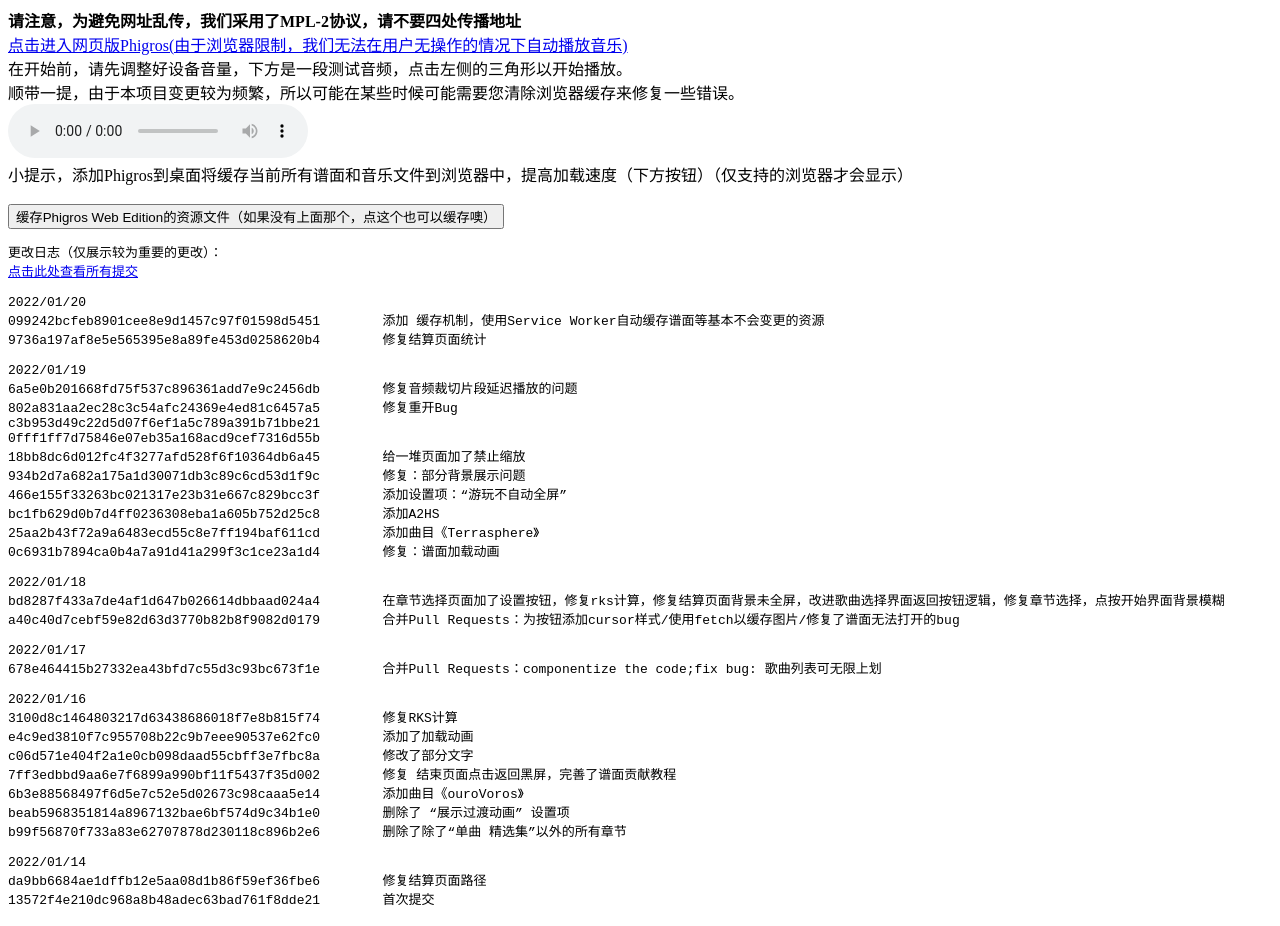
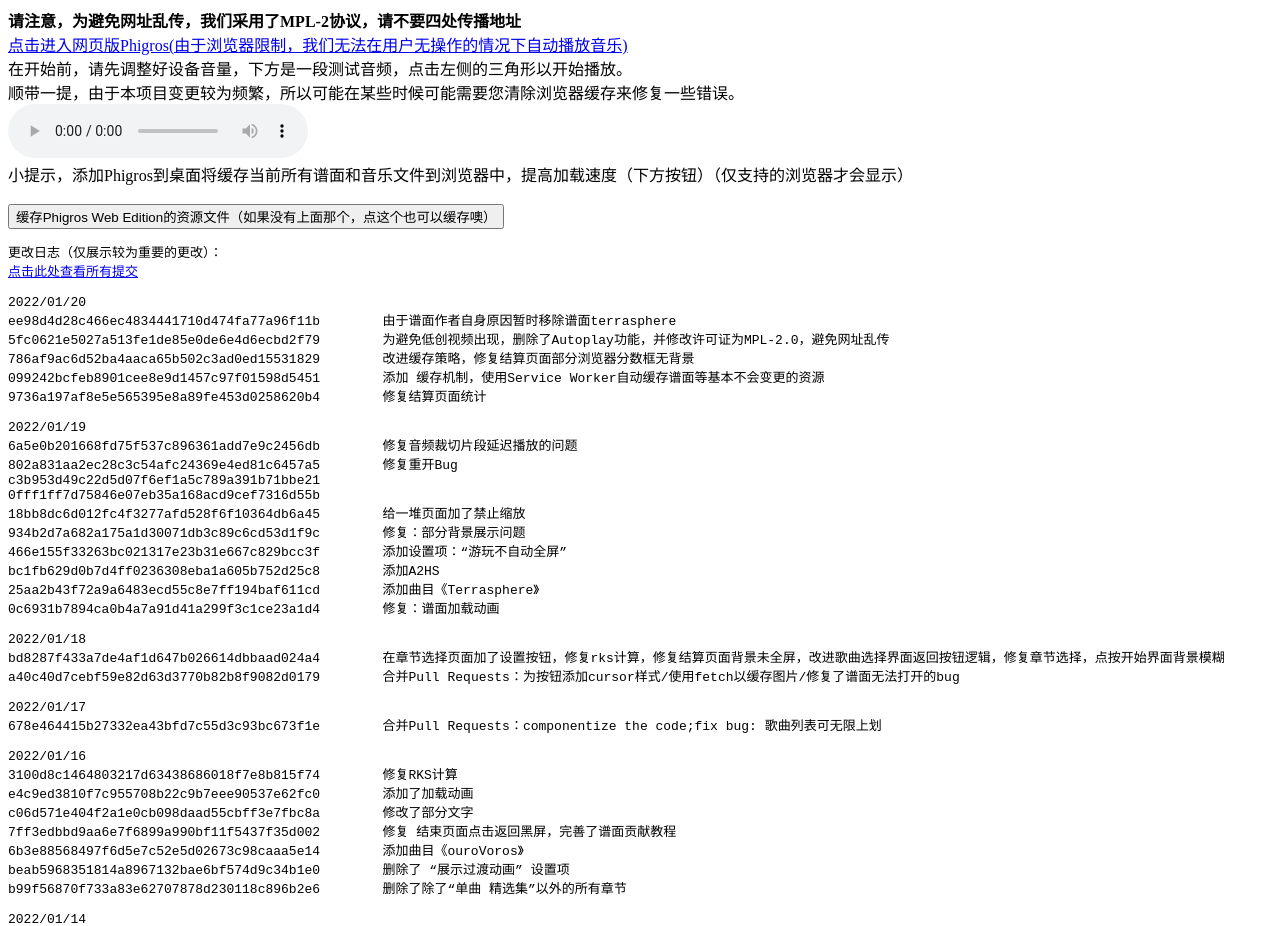
Before and after one commit to yuameshi/PhiCommunity-Bak, a plain HTML site: page index.html in a window 1280 px wide. Shown: the top 926 px of the page. Drawn offline with Linux system fonts and the light colour scheme.

Commit message:
加changelog

```diff
--- a/index.html
+++ b/index.html
@@ -22,6 +22,9 @@
 <a href="https://github.com/HanHan233/phigros-html5/commits/main" target="_blank" rel="noopener noreferrer">点击此处查看所有提交</a>
 
 2022/01/20
+ee98d4d28c466ec4834441710d474fa77a96f11b	由于谱面作者自身原因暂时移除谱面terrasphere
+5fc0621e5027a513fe1de85e0de6e4d6ecbd2f79	为避免低创视频出现，删除了Autoplay功能，并修改许可证为MPL-2.0，避免网址乱传
+786af9ac6d52ba4aaca65b502c3ad0ed15531829	改进缓存策略，修复结算页面部分浏览器分数框无背景
 099242bcfeb8901cee8e9d1457c97f01598d5451	添加 缓存机制，使用Service Worker自动缓存谱面等基本不会变更的资源
 9736a197af8e5e565395e8a89fe453d0258620b4	修复结算页面统计
 
```
